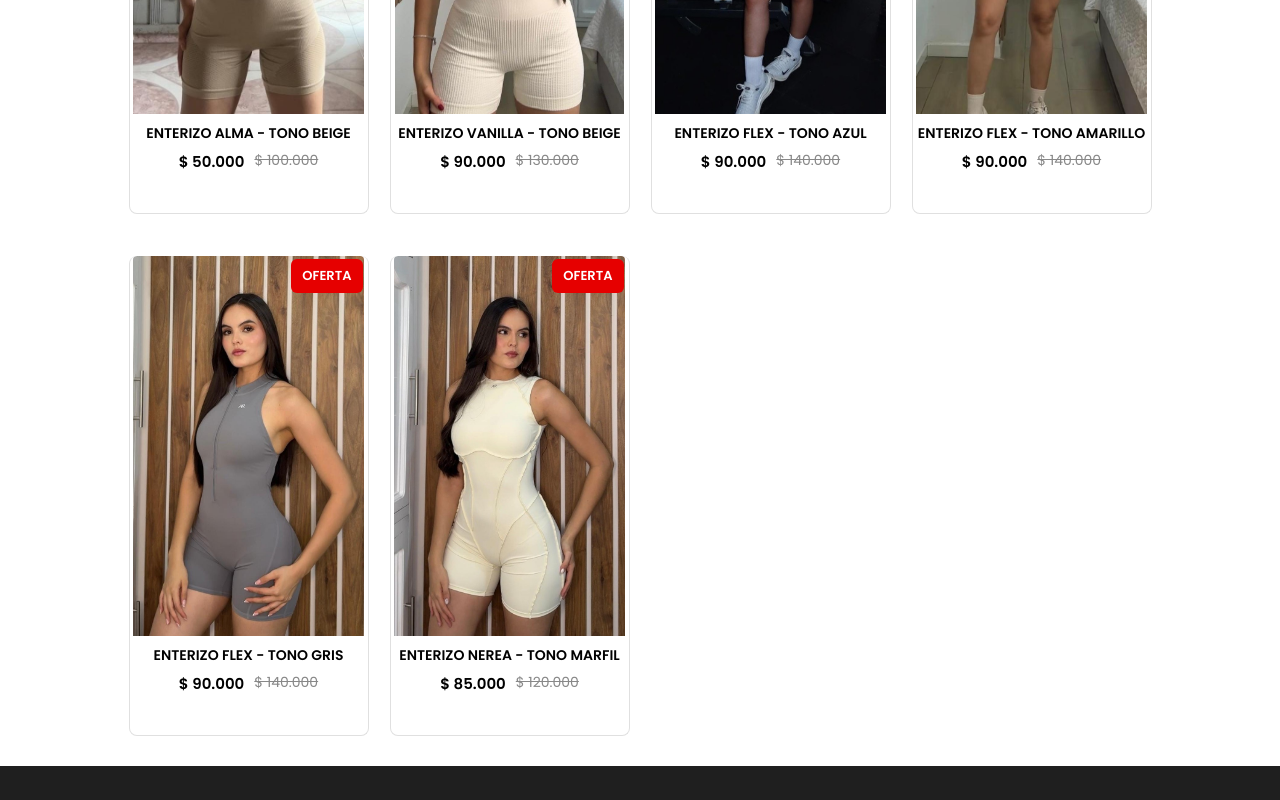
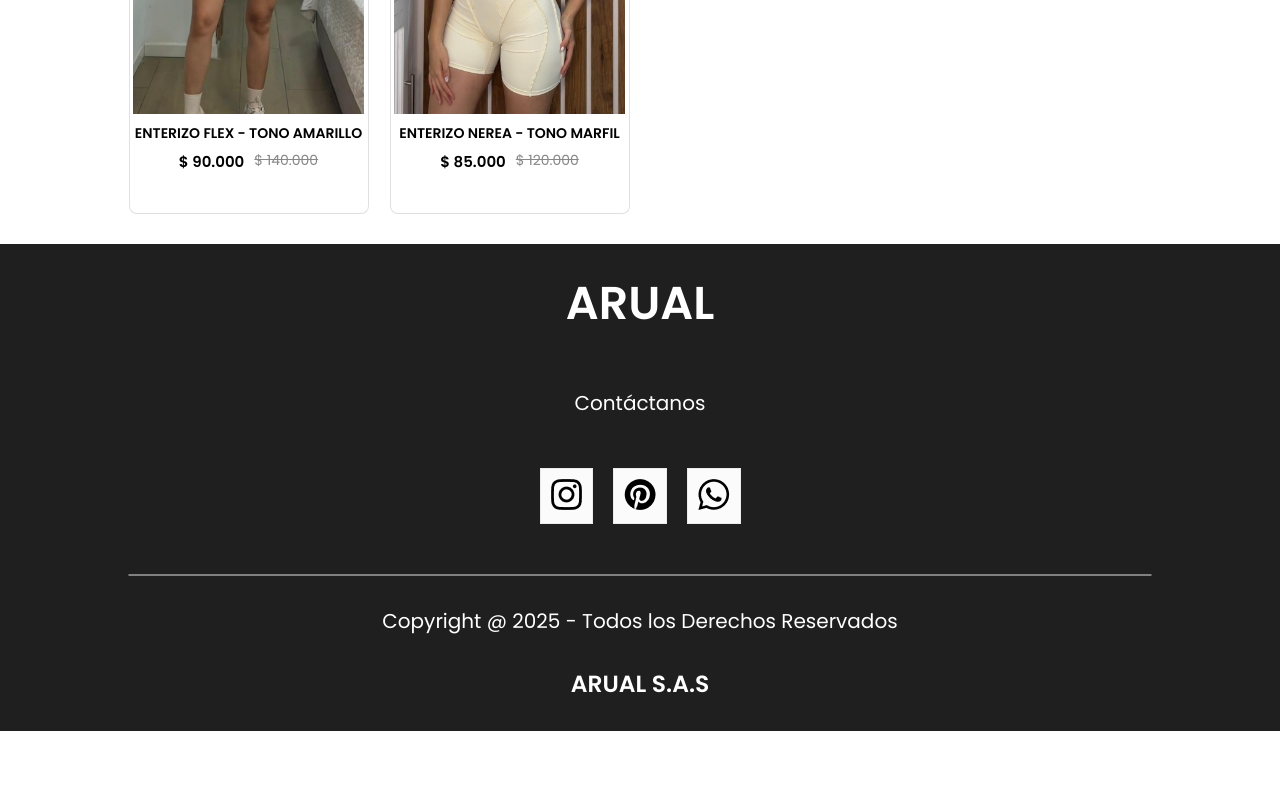
Before and after one commit to luis13xd/arual, a React (Create React App) app: page /enterizos in a window 1280 px wide. Shown: the part 380-1180 px from the top of the page. After the commit the page ends 1111 px from the top, so only its background shows below. Built offline with nearby package versions, Linux system fonts and the light colour scheme.

Commit message:
oculatamos enterizos

```diff
--- a/src/Components/Assets/all_product.js
+++ b/src/Components/Assets/all_product.js
@@ -1,33 +1,33 @@
-// 101
-import enterizoalmabeige1 from "./enterizos/enterizoalmabeige1.jpeg";
-import enterizoalmabeige2 from "./enterizos/enterizoalmabeige2.jpeg";
-import enterizoalmabeige3 from "./enterizos/enterizoalmabeige3.jpeg";
-import enterizoalmabeige4 from "./enterizos/enterizoalmabeige4.jpeg";
+// // 101
+// import enterizoalmabeige1 from "./enterizos/enterizoalmabeige1.jpeg";
+// import enterizoalmabeige2 from "./enterizos/enterizoalmabeige2.jpeg";
+// import enterizoalmabeige3 from "./enterizos/enterizoalmabeige3.jpeg";
+// import enterizoalmabeige4 from "./enterizos/enterizoalmabeige4.jpeg";
 // 102
 import enterizomarfil1 from "./enterizos/enterizomarfil1.jpeg";
 import enterizomarfil2 from "./enterizos/enterizomarfil2.jpeg";
 import enterizomarfil3 from "./enterizos/enterizomarfil3.jpeg";
 import enterizomarfil4 from "./enterizos/enterizomarfil4.jpeg";
 // 104
-import enterizovanilla1 from "./enterizos/enterizovainilla1.jpeg";
-import enterizovanilla2 from "./enterizos/enterizovainilla2.jpeg";
-import enterizovanilla3 from "./enterizos/enterizovainilla3.jpeg";
-import enterizovanilla4 from "./enterizos/enterizovainilla4.jpeg";
+// import enterizovanilla1 from "./enterizos/enterizovainilla1.jpeg";
+// import enterizovanilla2 from "./enterizos/enterizovainilla2.jpeg";
+// import enterizovanilla3 from "./enterizos/enterizovainilla3.jpeg";
+// import enterizovanilla4 from "./enterizos/enterizovainilla4.jpeg";
 // 105
-import enterizoflexgris1 from "./enterizos/enterizoflexgris1.jpeg";
-import enterizoflexgris2 from "./enterizos/enterizoflexgris2.jpeg";
-import enterizoflexgris3 from "./enterizos/enterizoflexgris3.jpeg";
-import enterizoflexgris4 from "./enterizos/enterizoflexgris4.jpeg";
+// import enterizoflexgris1 from "./enterizos/enterizoflexgris1.jpeg";
+// import enterizoflexgris2 from "./enterizos/enterizoflexgris2.jpeg";
+// import enterizoflexgris3 from "./enterizos/enterizoflexgris3.jpeg";
+// import enterizoflexgris4 from "./enterizos/enterizoflexgris4.jpeg";
 // 106
 import enterizoflexamarillo1 from "./enterizos/enterizoflexamarillo1.jpeg";
 import enterizoflexamarillo2 from "./enterizos/enterizoflexamarillo2.jpeg";
 import enterizoflexamarillo3 from "./enterizos/enterizoflexamarillo3.jpeg";
 import enterizoflexamarillo4 from "./enterizos/enterizoflexamarillo4.jpeg";
 // 119
-import enterizoflexazulcielo1 from "./enterizos/enterizoflexazul1.jpeg";
-import enterizoflexazulcielo2 from "./enterizos/enterizoflexazul2.jpeg";
-import enterizoflexazulcielo3 from "./enterizos/enterizoflexazul3.jpeg";
-import enterizoflexazulcielo4 from "./enterizos/enterizoflexazul4.jpeg";
+// import enterizoflexazulcielo1 from "./enterizos/enterizoflexazul1.jpeg";
+// import enterizoflexazulcielo2 from "./enterizos/enterizoflexazul2.jpeg";
+// import enterizoflexazulcielo3 from "./enterizos/enterizoflexazul3.jpeg";
+// import enterizoflexazulcielo4 from "./enterizos/enterizoflexazul4.jpeg";
 
 // ----------------------- Categoria 2 LEGGINS Y FALDAS -----------------------
 // 200
@@ -138,66 +138,66 @@ import bolsonike3 from "./accesorios/bolsonike3.jpeg";
 import bolsonike4 from "./accesorios/bolsonike4.jpeg";
 
 let all_product = [
-  {
-    id: 101,
-    name: "ENTERIZO ALMA - TONO BEIGE",
-    category: "enterizos",
-    description: "Tela suave con acabados de la mejor calidad",
-    image: enterizoalmabeige2,
-    image2: enterizoalmabeige1,
-    image3: enterizoalmabeige3,
-    image4: enterizoalmabeige4,
-    new_price: 50000,
-    old_price: 100000,
-    offer: true,
-    sizes: {
-      XS: false,
-      S: true,
-      M: true,
-      L: false,
-      XL: false,
-    },
-  },
-  {
-    id: 104,
-    name: "ENTERIZO VANILLA - TONO BEIGE",
-    category: "enterizos",
-    description: "Tela suave con acabados de la mejor calidad",
-    image: enterizovanilla1,
-    image2: enterizovanilla2,
-    image3: enterizovanilla3,
-    image4: enterizovanilla4,
-    new_price: 90000,
-    old_price: 130000,
-    offer: true,
-    sizes: {
-      XS: false,
-      S: true,
-      M: true,
-      L: false,
-      XL: false,
-    },
-  },
-  {
-    id: 119,
-    name: "ENTERIZO FLEX - TONO AZUL",
-    category: "enterizos",
-    description: "Tela suave con acabados de la mejor calidad",
-    image: enterizoflexazulcielo1,
-    image2: enterizoflexazulcielo2,
-    image3: enterizoflexazulcielo3,
-    image4: enterizoflexazulcielo4,
-    new_price: 90000,
-    old_price: 140000,
-    offer: true,
-    sizes: {
-      XS: false,
-      S: true,
-      M: true,
-      L: false,
-      XL: false,
-    },
-  },
+  // {
+  //   id: 101,
+  //   name: "ENTERIZO ALMA - TONO BEIGE",
+  //   category: "enterizos",
+  //   description: "Tela suave con acabados de la mejor calidad",
+  //   image: enterizoalmabeige2,
+  //   image2: enterizoalmabeige1,
+  //   image3: enterizoalmabeige3,
+  //   image4: enterizoalmabeige4,
+  //   new_price: 50000,
+  //   old_price: 100000,
+  //   offer: true,
+  //   sizes: {
+  //     XS: false,
+  //     S: true,
+  //     M: true,
+  //     L: false,
+  //     XL: false,
+  //   },
+  // },
+  // {
+  //   id: 104,
+  //   name: "ENTERIZO VANILLA - TONO BEIGE",
+  //   category: "enterizos",
+  //   description: "Tela suave con acabados de la mejor calidad",
+  //   image: enterizovanilla1,
+  //   image2: enterizovanilla2,
+  //   image3: enterizovanilla3,
+  //   image4: enterizovanilla4,
+  //   new_price: 90000,
+  //   old_price: 130000,
+  //   offer: true,
+  //   sizes: {
+  //     XS: false,
+  //     S: true,
+  //     M: true,
+  //     L: false,
+  //     XL: false,
+  //   },
+  // },
+  // {
+  //   id: 119,
+  //   name: "ENTERIZO FLEX - TONO AZUL",
+  //   category: "enterizos",
+  //   description: "Tela suave con acabados de la mejor calidad",
+  //   image: enterizoflexazulcielo1,
+  //   image2: enterizoflexazulcielo2,
+  //   image3: enterizoflexazulcielo3,
+  //   image4: enterizoflexazulcielo4,
+  //   new_price: 90000,
+  //   old_price: 140000,
+  //   offer: true,
+  //   sizes: {
+  //     XS: false,
+  //     S: true,
+  //     M: true,
+  //     L: false,
+  //     XL: false,
+  //   },
+  // },
   {
     id: 106,
     name: "ENTERIZO FLEX - TONO AMARILLO",
@@ -218,26 +218,26 @@ let all_product = [
       XL: false,
     },
   },
-  {
-    id: 105,
-    name: "ENTERIZO FLEX - TONO GRIS",
-    category: "enterizos",
-    description: "Tela suave con acabados de la mejor calidad",
-    image: enterizoflexgris1,
-    image2: enterizoflexgris2,
-    image3: enterizoflexgris3,
-    image4: enterizoflexgris4,
-    new_price: 90000,
-    old_price: 140000,
-    offer: true,
-    sizes: {
-      XS: false,
-      S: true,
-      M: true,
-      L: false,
-      XL: false,
-    },
-  },
+  // {
+  //   id: 105,
+  //   name: "ENTERIZO FLEX - TONO GRIS",
+  //   category: "enterizos",
+  //   description: "Tela suave con acabados de la mejor calidad",
+  //   image: enterizoflexgris1,
+  //   image2: enterizoflexgris2,
+  //   image3: enterizoflexgris3,
+  //   image4: enterizoflexgris4,
+  //   new_price: 90000,
+  //   old_price: 140000,
+  //   offer: true,
+  //   sizes: {
+  //     XS: false,
+  //     S: true,
+  //     M: true,
+  //     L: false,
+  //     XL: false,
+  //   },
+  // },
   {
     id: 102,
     name: "ENTERIZO NEREA - TONO MARFIL",
```
